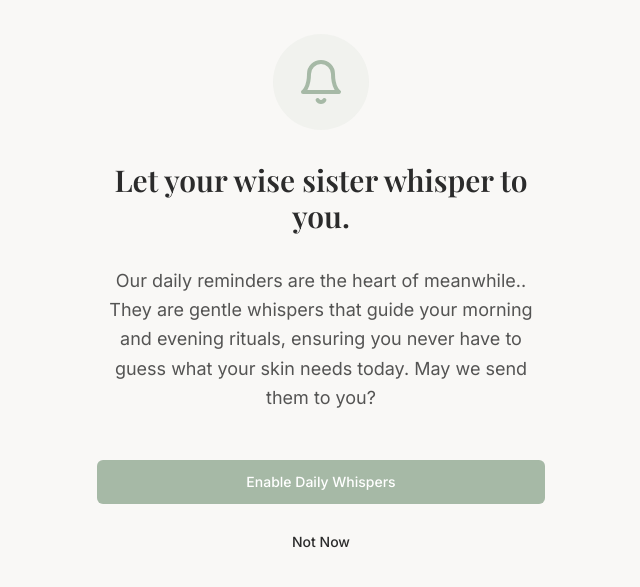
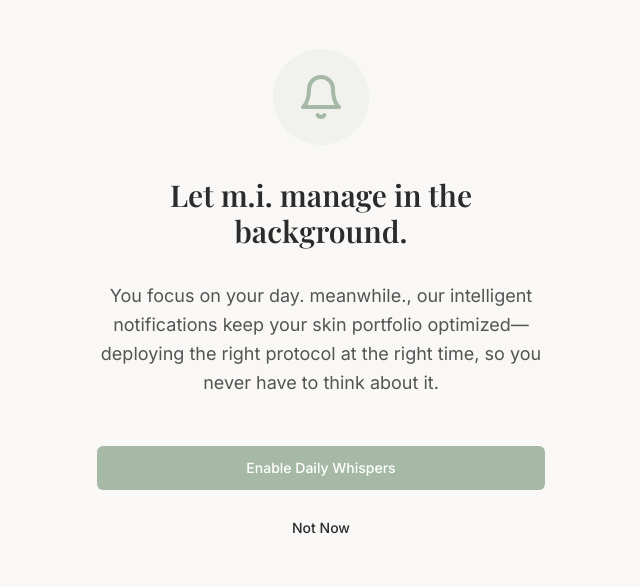
Before and after one commit to elbertroderickocean-stack/spring-sisters-cycle, a React (Vite) app: page /push-notification in a window 1280 px wide. Shown: the part 101-688 px from the top of the page, without its empty margins (319-959 px from the left). Built offline with nearby package versions, Linux system fonts and the light colour scheme; the HTML template or start-up script is replaced by a standard one.

Commit message:
Preceding changes

```diff
--- a/src/pages/PushNotification.tsx
+++ b/src/pages/PushNotification.tsx
@@ -33,12 +33,12 @@ const PushNotification = () => {
 
         {/* Title */}
         <h1 className="text-3xl font-heading font-semibold text-foreground">
-          Let your wise sister whisper to you.
+          Let m.i. manage in the background.
         </h1>
 
         {/* Body Text */}
         <p className="text-lg text-foreground/80 leading-relaxed">
-          Our daily reminders are the heart of meanwhile.. They are gentle whispers that guide your morning and evening rituals, ensuring you never have to guess what your skin needs today. May we send them to you?
+          You focus on your day. meanwhile., our intelligent notifications keep your skin portfolio optimized—deploying the right protocol at the right time, so you never have to think about it.
         </p>
 
         {/* Buttons */}
```
